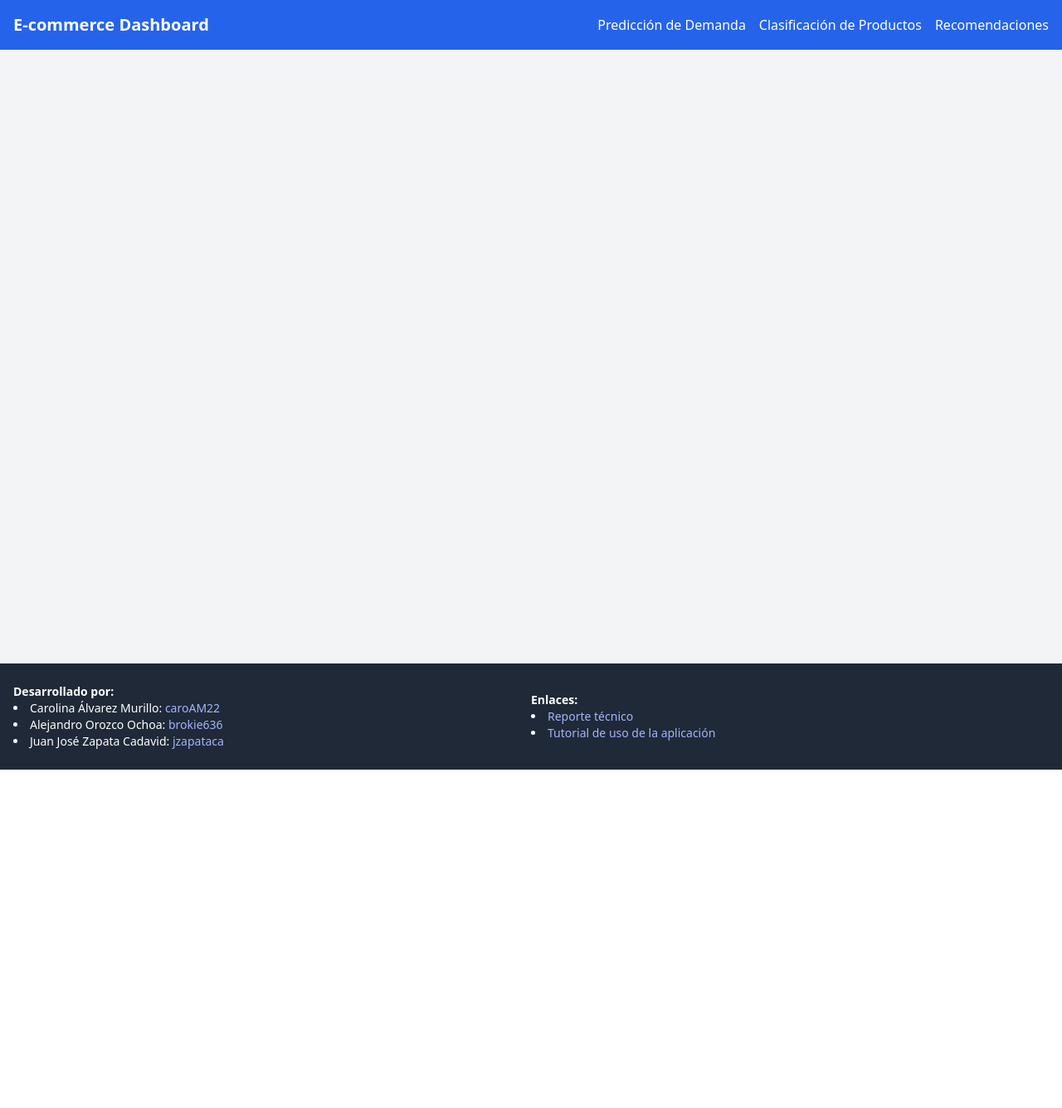
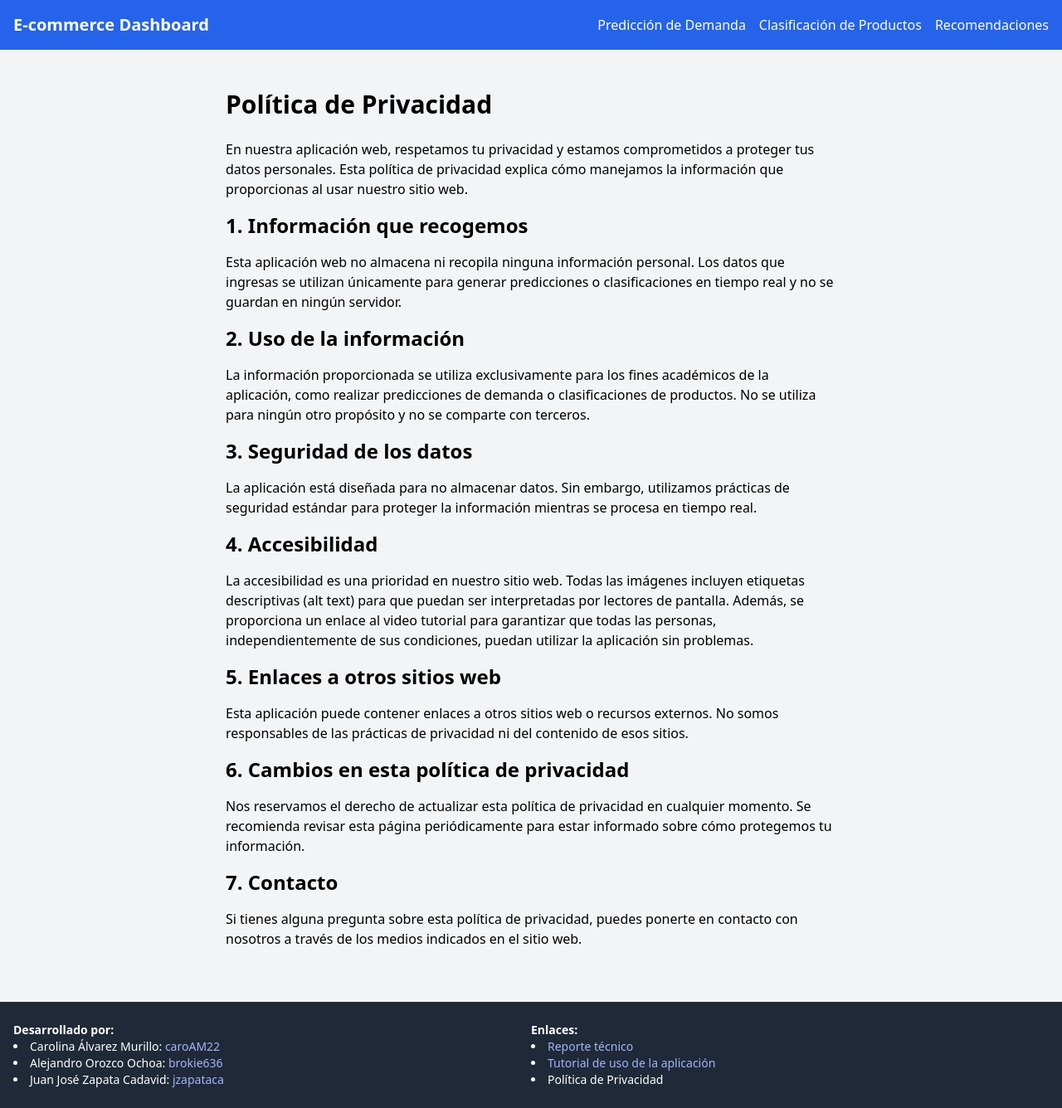
Before and after one commit to caroAM22/ecomAI-frontend, a React (Vite) app: page /privacy-policy in a window 1280 px wide. Shown: the whole page at 83% size. Before the commit the page ends 928 px from the top, so only its background shows below. Built offline with nearby package versions, Linux system fonts and the light colour scheme.

Commit message:
Feat: privacy policy

```diff
--- a/src/App.tsx
+++ b/src/App.tsx
@@ -4,6 +4,7 @@ import DemandPrediction from "./pages/DemandPrediction"
 import ProductClassification from "./pages/ProductClassification"
 import PersonalizedRecommendation from "./pages/PersonalizedRecommendation"
 import Footer from "./components/Footer"
+import PrivacyPolicy from "./pages/PrivacyPolicy"
 
 function App() {
   return (
@@ -15,6 +16,7 @@ function App() {
             <Route path="/" element={<DemandPrediction />} />
             <Route path="/classification" element={<ProductClassification />} />
             <Route path="/recommendation" element={<PersonalizedRecommendation />} />
+            <Route path="/privacy-policy" element={<PrivacyPolicy />} />
           </Routes>
         </main>
       </div>
--- a/src/components/Footer.tsx
+++ b/src/components/Footer.tsx
@@ -1,3 +1,5 @@
+import { Link } from "react-router-dom"
+
 const Footer = () => {
     return (
       <footer className="bg-gray-800 text-white py-6">
@@ -67,6 +69,11 @@ const Footer = () => {
                     Tutorial de uso de la aplicación
                   </a>
                 </li>
+                <li>
+                  <Link to="/privacy-policy" className="hover:text-gray-300">
+                    Política de Privacidad
+                  </Link>
+                </li>
               </ul>
             </div>
           </div>
--- /dev/null
+++ b/src/pages/PrivacyPolicy.tsx
@@ -0,0 +1,47 @@
+const PrivacyPolicy = () => {
+  return (
+    <div className="max-w-3xl mx-auto p-4">
+      <h1 className="text-3xl font-bold mb-6">Política de Privacidad</h1>
+      <p className="mb-4">
+        En nuestra aplicación web, respetamos tu privacidad y estamos comprometidos a proteger tus datos personales. Esta política de privacidad explica cómo manejamos la información que proporcionas al usar nuestro sitio web.
+      </p>
+
+      <h2 className="text-2xl font-semibold mb-4">1. Información que recogemos</h2>
+      <p className="mb-4">
+        Esta aplicación web no almacena ni recopila ninguna información personal. Los datos que ingresas se utilizan únicamente para generar predicciones o clasificaciones en tiempo real y no se guardan en ningún servidor.
+      </p>
+
+      <h2 className="text-2xl font-semibold mb-4">2. Uso de la información</h2>
+      <p className="mb-4">
+        La información proporcionada se utiliza exclusivamente para los fines académicos de la aplicación, como realizar predicciones de demanda o clasificaciones de productos. No se utiliza para ningún otro propósito y no se comparte con terceros.
+      </p>
+
+      <h2 className="text-2xl font-semibold mb-4">3. Seguridad de los datos</h2>
+      <p className="mb-4">
+        La aplicación está diseñada para no almacenar datos. Sin embargo, utilizamos prácticas de seguridad estándar para proteger la información mientras se procesa en tiempo real.
+      </p>
+
+      <h2 className="text-2xl font-semibold mb-4">4. Accesibilidad</h2>
+      <p className="mb-4">
+        La accesibilidad es una prioridad en nuestro sitio web. Todas las imágenes incluyen etiquetas descriptivas (alt text) para que puedan ser interpretadas por lectores de pantalla. Además, se proporciona un enlace al video tutorial para garantizar que todas las personas, independientemente de sus condiciones, puedan utilizar la aplicación sin problemas.
+      </p>
+
+      <h2 className="text-2xl font-semibold mb-4">5. Enlaces a otros sitios web</h2>
+      <p className="mb-4">
+        Esta aplicación puede contener enlaces a otros sitios web o recursos externos. No somos responsables de las prácticas de privacidad ni del contenido de esos sitios.
+      </p>
+
+      <h2 className="text-2xl font-semibold mb-4">6. Cambios en esta política de privacidad</h2>
+      <p className="mb-4">
+        Nos reservamos el derecho de actualizar esta política de privacidad en cualquier momento. Se recomienda revisar esta página periódicamente para estar informado sobre cómo protegemos tu información.
+      </p>
+
+      <h2 className="text-2xl font-semibold mb-4">7. Contacto</h2>
+      <p className="mb-4">
+        Si tienes alguna pregunta sobre esta política de privacidad, puedes ponerte en contacto con nosotros a través de los medios indicados en el sitio web.
+      </p>
+    </div>
+  )
+}
+
+export default PrivacyPolicy
--- a/vite.config.ts
+++ b/vite.config.ts
@@ -10,4 +10,7 @@ export default defineConfig({
       plugins: [tailwindcss, autoprefixer],
     },
   },
+  server: {
+    historyApiFallback: true,
+  },
 })
```
